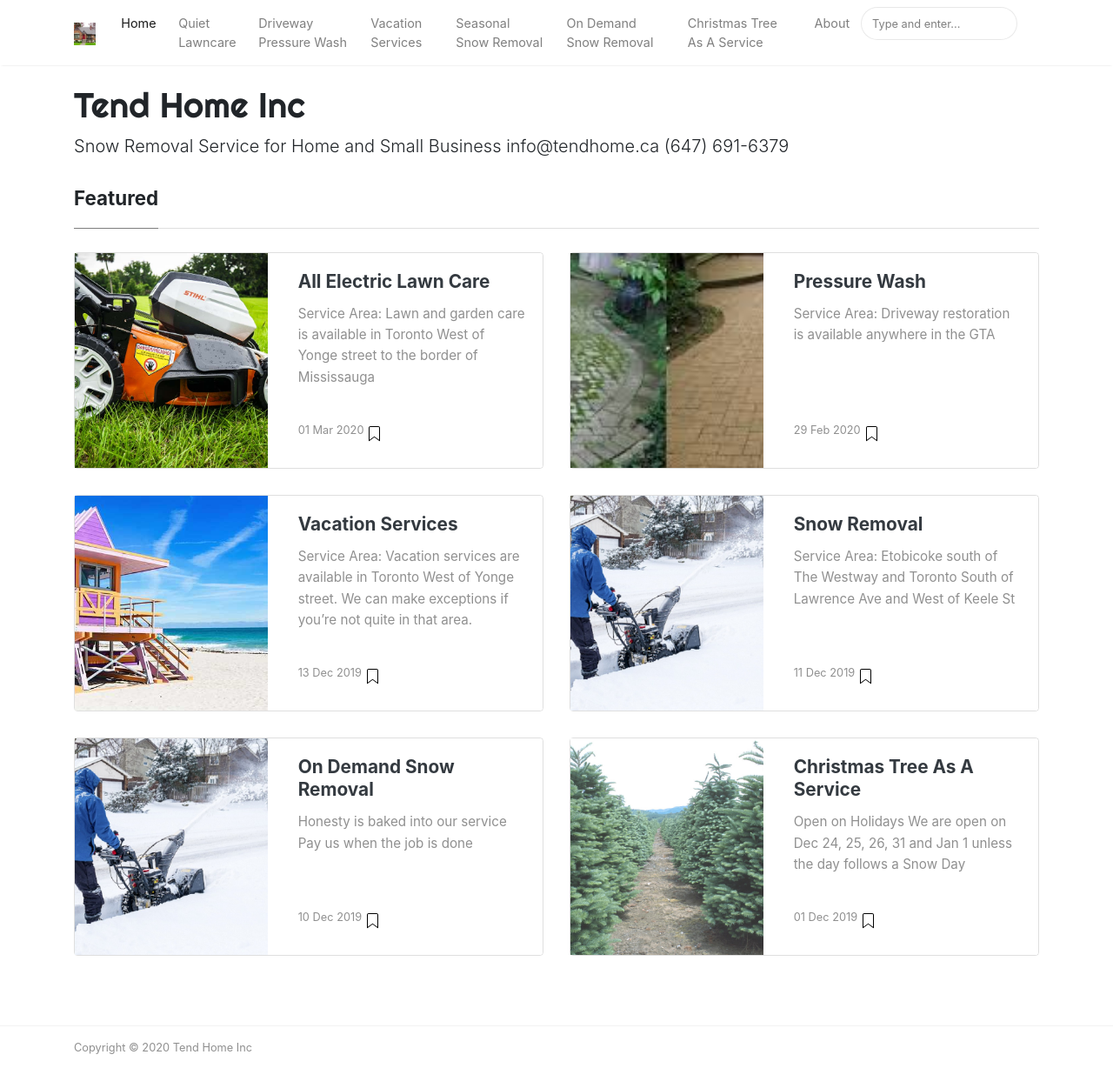
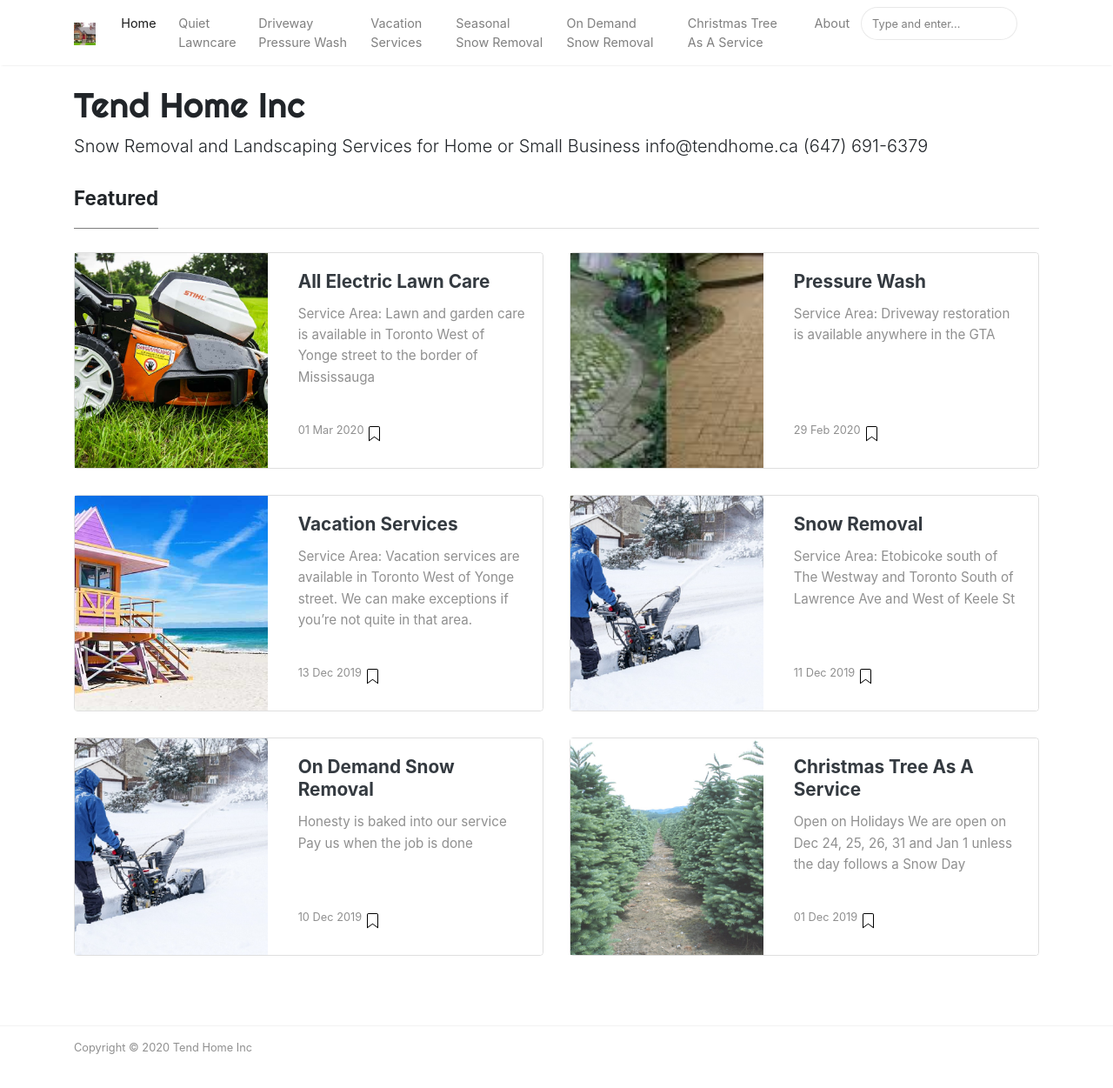
Before and after one commit to tendhome/site, a Jekyll site: the page built from index.html, in a window 1280 px wide and 1288 px high. Shown: the top 1251 px of the window at 87% size. Built offline with Jekyll 4.4.1, drawn with Linux system fonts in a browser that asks for light colours; nearby versions of some CDN libraries; the list of posts is cut into pages by our own code.

Commit message:
60px logo. landscaping desc

```diff
--- a/_config.yml
+++ b/_config.yml
@@ -1,7 +1,7 @@
 # Site
 name: "Tend Home Inc"
 title: "TendHome"
-description: "Snow Removal Service for Home and Small Business info@tendhome.ca  (647) 691-6379"
+description: "Snow Removal and Landscaping Services for Home or Small Business info@tendhome.ca  (647) 691-6379"
 logo: 'assets/images/tendhome.jpg'
 favicon: 'assets/images/tendhome.jpg'
 include: ["_pages"]
```
